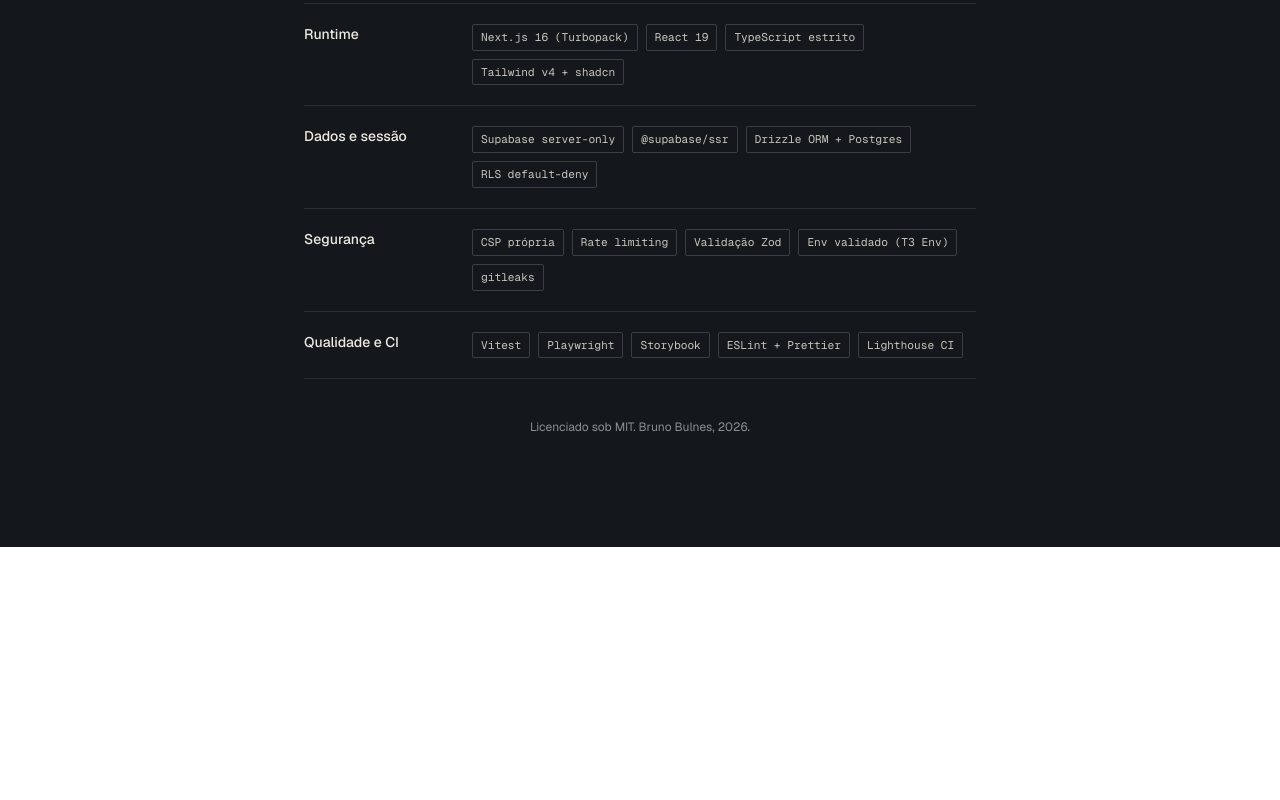
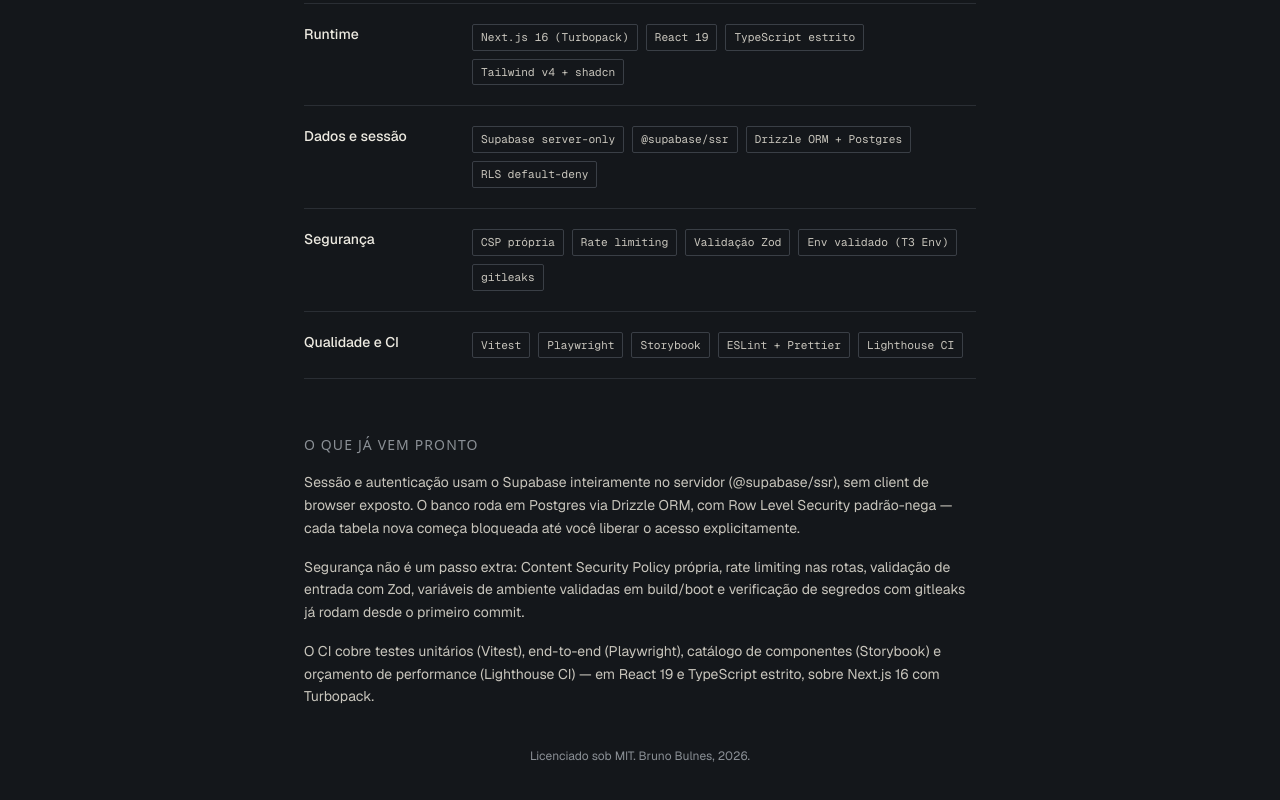
Before and after one commit to bulnes/nextjs-boilerplate, a Next.js app: page / in a window 1280 px wide. Shown: the part 695-1495 px from the top of the page. Before the commit the page ends 1242 px from the top, so only its background shows below. Built offline with nearby package versions, Linux system fonts and the light colour scheme; no server answers; a web font is replaced by a local one.

Commit message:
Adiciona seção "O que já vem pronto" à home
Resolve "Increase Page Text Content" (thin content, 104 palavras) e
"Make greater use of Header Tags" (só havia 1 H2) reaproveitando
palavras-chave do stack já usadas no título/descrição.

```diff
--- a/app/page.tsx
+++ b/app/page.tsx
@@ -103,6 +103,31 @@
         </dl>
       </section>
 
+      <section className="mt-14 w-full max-w-2xl">
+        <h2 className="font-(family-name:--font-stencil) text-sm tracking-[0.08em] text-[#8b9096]">
+          O QUE JÁ VEM PRONTO
+        </h2>
+
+        <div className="mt-4 space-y-4 text-sm leading-relaxed text-[#c8c5bc]">
+          <p>
+            Sessão e autenticação usam o Supabase inteiramente no servidor (@supabase/ssr), sem
+            client de browser exposto. O banco roda em Postgres via Drizzle ORM, com Row Level
+            Security padrão-nega — cada tabela nova começa bloqueada até você liberar o acesso
+            explicitamente.
+          </p>
+          <p>
+            Segurança não é um passo extra: Content Security Policy própria, rate limiting nas
+            rotas, validação de entrada com Zod, variáveis de ambiente validadas em build/boot e
+            verificação de segredos com gitleaks já rodam desde o primeiro commit.
+          </p>
+          <p>
+            O CI cobre testes unitários (Vitest), end-to-end (Playwright), catálogo de componentes
+            (Storybook) e orçamento de performance (Lighthouse CI) — em React 19 e TypeScript
+            estrito, sobre Next.js 16 com Turbopack.
+          </p>
+        </div>
+      </section>
+
       <footer className="mt-10 text-center text-xs text-[#8b9096]">
         Licenciado sob MIT. Bruno Bulnes, 2026.
       </footer>
```
